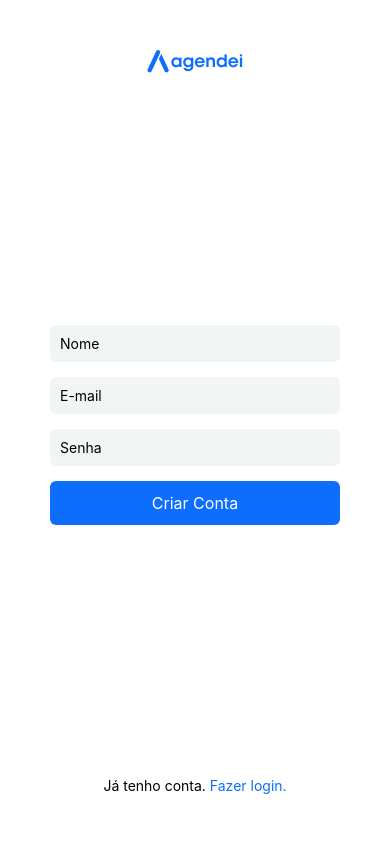
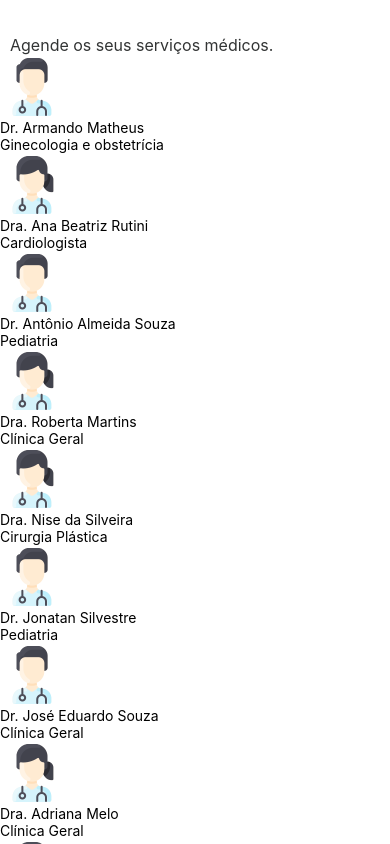
Before and after one commit to lipeSantos97/agenda-mobile, a React Native app: screen / in a window 390 px wide. Built offline with nearby package versions, Linux system fonts and the light colour scheme.

Commit message:
criação da tela home com lista de médicos

```diff
--- a/App.js
+++ b/App.js
@@ -1,10 +1,11 @@
 import Login from "./src/screens/login/login"
 import Account from "./src/screens/account/account"
+import Home from "./src/screens/home/home"
 
 function App() {
   return (
     <>
-      <Account />
+      <Home />
     </>
   )
 }
--- /dev/null
+++ b/src/components/Doctor/doctor.jsx
@@ -0,0 +1,12 @@
+import { View, TouchableOpacity, Text, Image } from "react-native";
+import { styles } from "./doctor.style"
+
+
+function Doctor(props) {
+    return <TouchableOpacity>
+        <Image source={props.icon} />
+        <Text>{props.name}</Text>
+        <Text>{props.specialty}</Text>
+    </TouchableOpacity>
+}
+export default Doctor;
--- /dev/null
+++ b/src/constants/data.js
@@ -0,0 +1,130 @@
+export const doctors = [
+  {
+    id_doctor: 1,
+    name: "Dr. Armando Matheus",
+    specialty: "Ginecologia e obstetrícia",
+    icon: "M",
+  },
+  {
+    id_doctor: 2,
+    name: "Dra. Ana Beatriz Rutini",
+    specialty: "Cardiologista",
+    icon: "F",
+  },
+  {
+    id_doctor: 3,
+    name: "Dr. Antônio Almeida Souza ",
+    specialty: "Pediatria",
+    icon: "M",
+  },
+  {
+    id_doctor: 4,
+    name: "Dra. Roberta Martins",
+    specialty: "Clínica Geral",
+    icon: "F",
+  },
+  {
+    id_doctor: 5,
+    name: "Dra. Nise da Silveira",
+    specialty: "Cirurgia Plástica",
+    icon: "F",
+  },
+  {
+    id_doctor: 6,
+    name: "Dr. Jonatan Silvestre",
+    specialty: "Pediatria",
+    icon: "M",
+  },
+  {
+    id_doctor: 7,
+    name: "Dr. José Eduardo Souza",
+    specialty: "Clínica Geral",
+    icon: "M",
+  },
+  {
+    id_doctor: 8,
+    name: "Dra. Adriana Melo",
+    specialty: "Clínica Geral",
+    icon: "F",
+  },
+  {
+    id_doctor: 9,
+    name: "Dra. Valeria Petri",
+    specialty: "Cirurgia Plástica",
+    icon: "F",
+  },
+]
+
+export const appointments = [
+  {
+    id_appointment: 1,
+    service: "Consulta",
+    doctor: "Dra. Nise da Silveira",
+    specialty: "Cirurgia Plástica",
+    booking_date: "2024-10-25",
+    booking_hour: "08:30",
+  },
+  {
+    id_appointment: 2,
+    service: "Consulta",
+    doctor: "Dr. Antônio Almeida Souza",
+    specialty: "Pediatria",
+    booking_date: "2024-10-28",
+    booking_hour: "15:40",
+  },
+  {
+    id_appointment: 3,
+    service: "Consulta",
+    doctor: "Dra. Roberta Martins",
+    specialty: "Clínica Geral",
+    booking_date: "2024-11-05",
+    booking_hour: "14:15",
+  },
+  {
+    id_appointment: 4,
+    service: "Consulta",
+    doctor: "Dra. Nise da Silveira",
+    specialty: "Cirurgia Plástica",
+    booking_date: "2024-11-18",
+    booking_hour: "11:00",
+  },
+  {
+    id_appointment: 5,
+    service: "Consulta",
+    doctor: "Dr. Antônio Almeida Souza",
+    specialty: "Pediatria",
+    booking_date: "2024-12-02",
+    booking_hour: "10:40",
+  },
+  {
+    id_appointment: 6,
+    service: "Consulta",
+    doctor: "Dra. Roberta Martins",
+    specialty: "Clínica Geral",
+    booking_date: "2024-12-14",
+    booking_hour: "17:30",
+  },
+]
+
+export const doctors_services = [
+  {
+    id_service: 1,
+    description: "Consulta Médica",
+    price: 499.99,
+  },
+  {
+    id_service: 2,
+    description: "Drenagem Linfática",
+    price: 650,
+  },
+  {
+    id_service: 3,
+    description: "Lipoaspiração",
+    price: 5000,
+  },
+  {
+    id_service: 4,
+    description: "Mamoplastia",
+    price: 1700,
+  },
+]
--- /dev/null
+++ b/src/screens/home/home.jsx
@@ -0,0 +1,21 @@
+import { View, Text, FlatList } from "react-native";
+import { styles } from "./home.style";
+import { doctors } from "../../constants/data";
+import Doctor from "../../components/Doctor/doctor";
+import icon from "../../constants/icon"
+
+
+function Home() {
+    return <View style={styles.container}>
+        <Text style={styles.text}>Agende os seus serviços médicos.</Text>
+        <FlatList data={doctors}
+            keyExtractor={(doc) => doc.id_doctor}
+            showsVerticalScrollIndicator={false}
+            renderItem={({ item }) => {
+                return <Doctor name={item.name}
+                    icon={item.icon == "M" ? icon.male : icon.female}
+                    specialty={item.specialty} />
+            }} />
+    </View>;
+}
+export default Home;
--- /dev/null
+++ b/src/screens/home/home.style.js
@@ -0,0 +1,16 @@
+import { COLORS, FONT_SIZE } from "../../constants/theme.js"
+
+export const styles = {
+  container: {
+    backGroundColor: COLORS.white,
+    flex: 1,
+    paddingTop: 20,
+    //justifyContent: "space-between",
+  },
+  text: {
+    fontSize: FONT_SIZE.md,
+    color: COLORS.gray1,
+    marginTop: 15,
+    marginLeft: 10,
+  },
+}
```
Also changed, not shown: src/components/Doctor/doctor.style.js (added).
